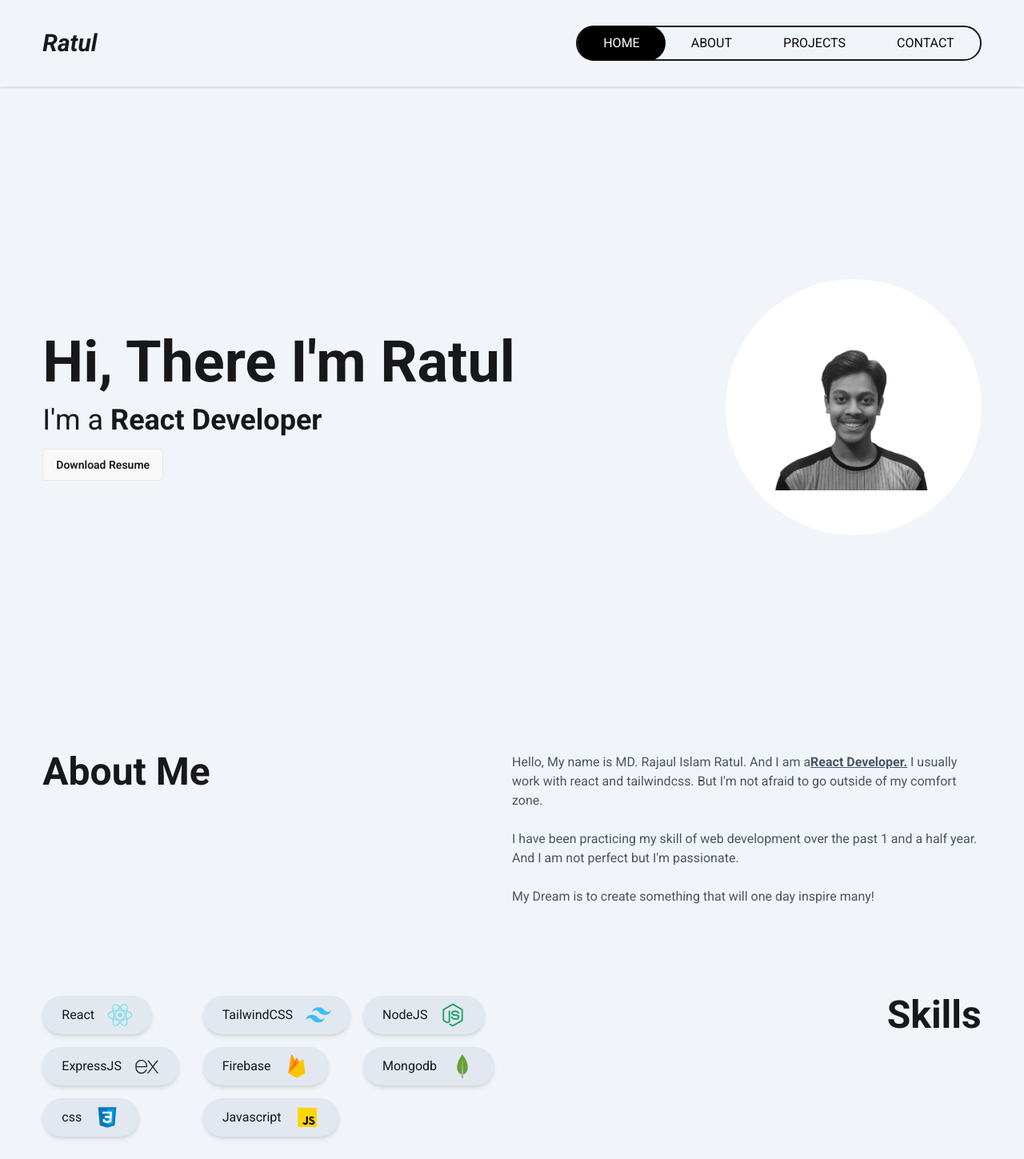
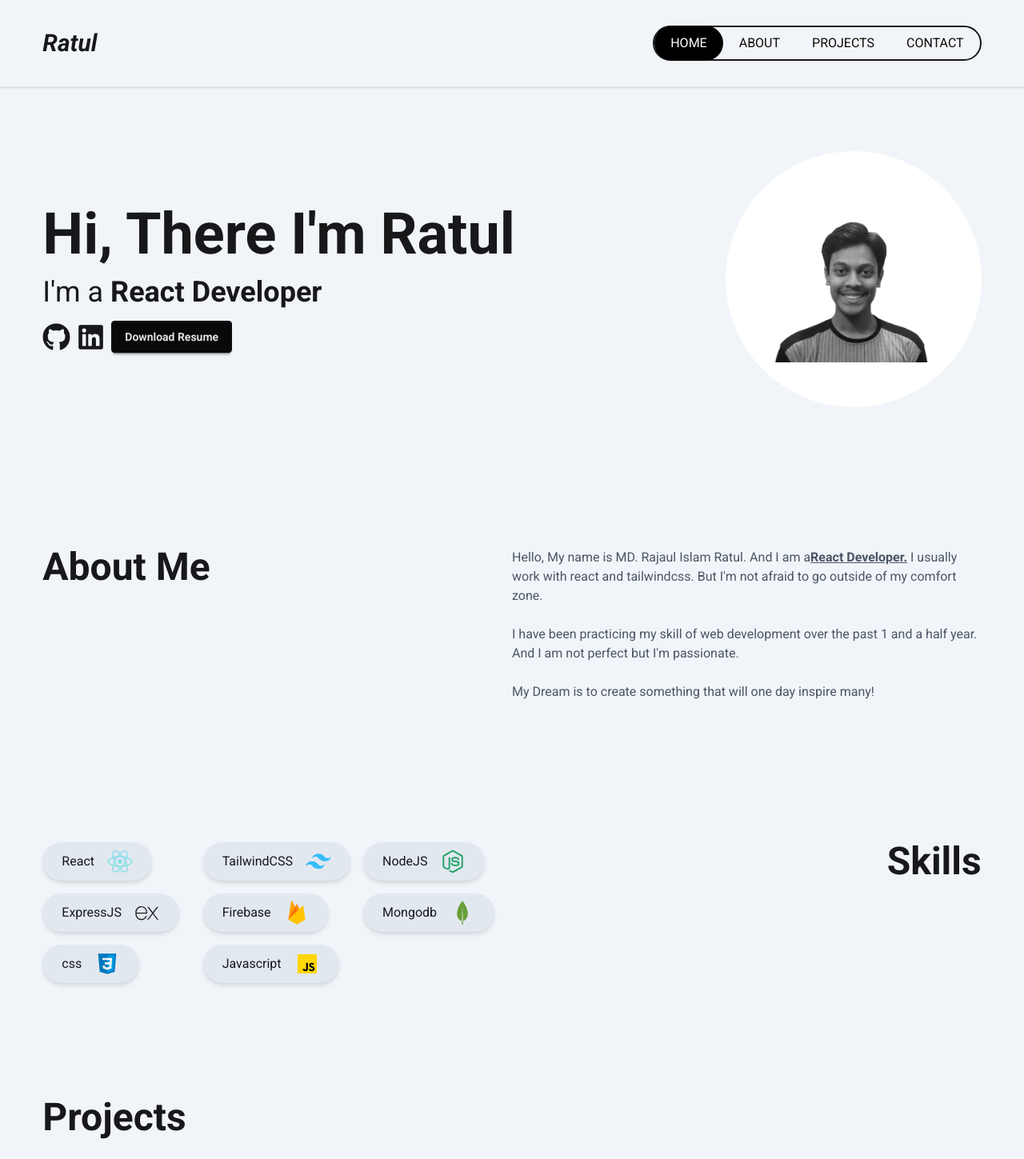
Before and after one commit to ratul0407/portfolio, a React (Vite) app: page / in a window 1280 px wide. Shown: the top 1449 px of the page at 80% size. Built offline with nearby package versions, Linux system fonts and the light colour scheme.

Commit message:
fixed some bugs

```diff
--- a/src/App.jsx
+++ b/src/App.jsx
@@ -1,7 +1,5 @@
-import AboutMe from "./components/main/AboutMe";
-import Hero from "./components/main/Hero";
-import Projects from "./components/main/Projects";
-import Skills from "./components/main/Skills";
+import { Outlet } from "react-router-dom";
+import Contact from "./components/main/Contact";
 import Navbar from "./components/navbar/Navbar";
 
 function App() {
@@ -10,11 +8,9 @@ function App() {
       <header className="z-20 mx-auto border-b border-slate-200 bg-slate-100 py-8 shadow-sm lg:sticky lg:top-0 2xl:container 2xl:w-full">
         <Navbar />
       </header>
-      <main className="mx-auto w-11/12 space-y-10 py-8 md:space-y-12 lg:space-y-20 lg:py-20 2xl:container 2xl:w-full">
-        <Hero />
-        <AboutMe />
-        <Skills />
-        <Projects />
+      <main className="mx-auto w-11/12 2xl:container 2xl:w-full">
+        <Outlet />
+        <Contact />
       </main>
     </div>
   );
--- a/src/components/main/AboutMe.jsx
+++ b/src/components/main/AboutMe.jsx
@@ -4,7 +4,7 @@ function AboutMe() {
       className="space-y-4 py-8 sm:space-y-6 lg:flex lg:scroll-mt-24 lg:justify-between"
       id="About"
     >
-      <h3 className="text-3xl font-bold sm:text-4xl md:text-5xl">About Me</h3>
+      <h3 className="section-heading">About Me</h3>
       <div className="space-y-4 text-gray-600 sm:space-y-6 lg:w-1/2">
         <p>
           Hello, My name is MD. Rajaul Islam Ratul. And I am a
--- /dev/null
+++ b/src/components/main/Contact.jsx
@@ -0,0 +1,13 @@
+function Contact() {
+  return (
+    <section id="Contact">
+      <div>
+        <h3 className="section-heading">Let&apos;s Talk</h3>
+        <p>Email: rajaulislamratul12@gmail.com</p>
+        <p>Phone: +88 01983411249</p>
+      </div>
+    </section>
+  );
+}
+
+export default Contact;
--- a/src/components/main/Hero.jsx
+++ b/src/components/main/Hero.jsx
@@ -1,10 +1,11 @@
+import { FaGithub, FaLinkedin } from "react-icons/fa";
 import profileImg from "../../assets/profile.png";
 import { motion } from "motion/react";
 function Hero() {
   return (
     <section
       id="Home"
-      className="flex flex-col items-center justify-between gap-8 lg:flex-row lg:gap-0 lg:py-40"
+      className="flex flex-col items-center justify-between gap-8 lg:flex-row lg:gap-0"
     >
       {/* introduction */}
       <motion.div className="space-y-4 text-center lg:text-left">
@@ -12,7 +13,7 @@ function Hero() {
           initial={{ opacity: 0 }}
           animate={{ opacity: 1 }}
           transition={{ duration: 0.3, ease: "linear" }}
-          className="text-3xl font-bold sm:text-4xl md:text-5xl lg:text-7xl"
+          className="section-heading lg:text-7xl"
         >
           Hi, There I&apos;m Ratul
         </motion.h3>
@@ -24,20 +25,28 @@ function Hero() {
         >
           I&apos;m a <strong>React Developer</strong>
         </motion.p>
-        <motion.button
+        <motion.div
+          className="flex items-center gap-2"
           initial={{ opacity: 0, translateY: "50%" }}
           animate={{ opacity: 1, translateY: "0%" }}
           transition={{ duration: 0.5, delay: 1, ease: "linear" }}
-          className="btn"
         >
-          Download Resume
-        </motion.button>
+          <a href="https://www.github.com/ratul0407" target="_blank">
+            <FaGithub size={35} />
+          </a>
+          <a href="https://www.linkedin.com/in/ratul0407" target="_blank">
+            <FaLinkedin size={35} />
+          </a>
+          <button className="btn btn-neutral lock hover:bg-black/85">
+            Download Resume
+          </button>
+        </motion.div>
       </motion.div>
       {/* img */}
       <motion.div
-        initial={{ scale: 0, opacity: 0 }}
-        animate={{ scale: 1, opacity: 1 }}
-        transition={{ duration: 0.5, delay: 1.5, ease: "anticipate" }}
+        initial={{ scale: 0.5, opacity: 0, translateY: "150px" }}
+        animate={{ scale: 1, opacity: 1, translateY: "0px" }}
+        transition={{ duration: 1.5, delay: 1, ease: "anticipate" }}
       >
         <div className="z-10 flex h-80 w-80 items-center justify-center rounded-full bg-white">
           <img className="mx-auto h-52 grayscale-100" src={profileImg} />
--- /dev/null
+++ b/src/components/main/Main.jsx
@@ -0,0 +1,17 @@
+import AboutMe from "./AboutMe";
+import Hero from "./Hero";
+import Projects from "./Projects";
+import Skills from "./Skills";
+
+function Main() {
+  return (
+    <div className="flex flex-col gap-8 py-8 sm:gap-12 md:gap-16 lg:gap-36 lg:py-20">
+      <Hero />
+      <AboutMe />
+      <Skills />
+      <Projects />
+    </div>
+  );
+}
+
+export default Main;
--- a/src/components/main/Projects.jsx
+++ b/src/components/main/Projects.jsx
@@ -12,7 +12,7 @@ function Projects() {
   return (
     <section id="Projects" className="lg:scroll-mt-36">
       <div className="space-y-4 lg:space-y-6">
-        <h3 className="text-3xl font-bold sm:text-4xl md:text-5xl">Projects</h3>
+        <h3 className="section-heading">Projects</h3>
         <div className="grid grid-cols-1 items-center justify-center gap-8 sm:grid-cols-2 sm:grid-rows-2 lg:grid-cols-4 lg:gap-16">
           {/* project 1 */}
           {projectImgs.map(({ img, name }, index) => {
@@ -22,7 +22,7 @@ function Projects() {
                 className={`${index !== 2 ? "col-span-2" : "col-start-2 col-end-4"} space-y-6 self-center`}
               >
                 <Link
-                  to={`/projects/${name}`}
+                  to={`/projects/${++index}`}
                   className="flex items-center text-xl font-bold underline"
                 >
                   <span>.0{`${++index} ${name}`}</span>{" "}
@@ -33,9 +33,12 @@ function Projects() {
                   src={img}
                   alt={name}
                 />
-                <button className="btn btn-neutral transition-all duration-500 hover:-translate-y-2 hover:bg-black/85">
+                <Link
+                  to={`/projects/${++index}`}
+                  className="btn btn-neutral transition-all duration-500 hover:-translate-y-2 hover:bg-black/85"
+                >
                   View Details
-                </button>
+                </Link>
               </div>
             );
           })}
--- a/src/components/main/Skills.jsx
+++ b/src/components/main/Skills.jsx
@@ -20,7 +20,7 @@ function Skills() {
   return (
     <section>
       <div className="space-y-4 md:space-y-6 lg:flex lg:flex-row-reverse lg:justify-between">
-        <h3 className="text-3xl font-bold sm:text-4xl md:text-5xl">Skills</h3>
+        <h3 className="section-heading">Skills</h3>
         <div className="grid grid-cols-2 gap-4 sm:grid-cols-3 md:grid-cols-4 lg:grid-cols-3">
           {skills.map(({ img, text }, index) => {
             return (
--- a/src/components/navbar/Navbar.jsx
+++ b/src/components/navbar/Navbar.jsx
@@ -9,7 +9,7 @@ function Navbar() {
   const [menuOpen, setMenuOpen] = useState(false);
   const [position, setPosition] = useState({
     left: 0,
-    width: 109.484375,
+    width: 85.484375,
     opacity: 1,
   });
   console.log(menuOpen);
--- a/src/components/navbar/Tab.jsx
+++ b/src/components/navbar/Tab.jsx
@@ -5,7 +5,8 @@ function Tab({ children, setPosition }) {
   const ref = useRef(null);
   console.log(children);
   return (
-    <li
+    <a
+      href={`#${children}`}
       ref={ref}
       onClick={() => {
         if (!ref.current) return;
@@ -15,10 +16,8 @@ function Tab({ children, setPosition }) {
       }}
       className="link-list"
     >
-      <a className="link-list" href={`#${children}`}>
-        {children}
-      </a>
-    </li>
+      {children}
+    </a>
   );
 }
 
--- a/src/index.css
+++ b/src/index.css
@@ -14,13 +14,9 @@ html {
 }
 @layer components {
   .link-list {
-    z-index: 10;
-    cursor: pointer;
-    position: relative;
-    text-transform: uppercase;
-    color: white;
-    mix-blend-mode: difference;
-    padding-block: 0.5rem;
-    padding-inline: 1rem;
+    @apply relative z-10 cursor-pointer px-5 py-2 text-white uppercase mix-blend-difference;
+  }
+  .section-heading {
+    @apply text-3xl font-bold sm:text-4xl md:text-5xl;
   }
 }
```
Also changed, not shown: src/routes/Routes.jsx (+10 -0 lines).
